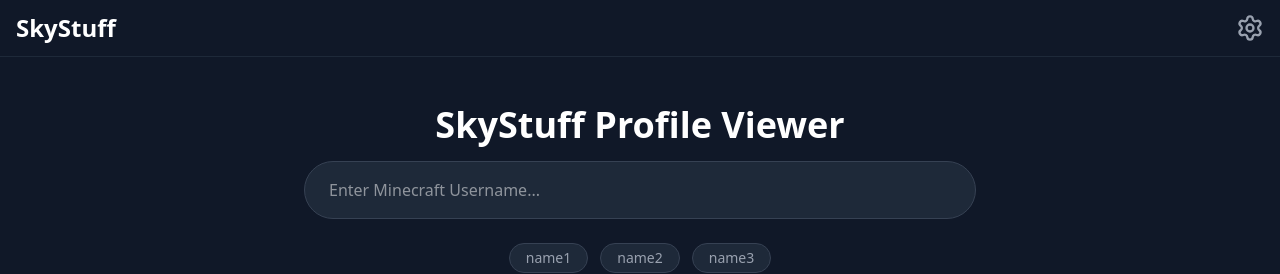
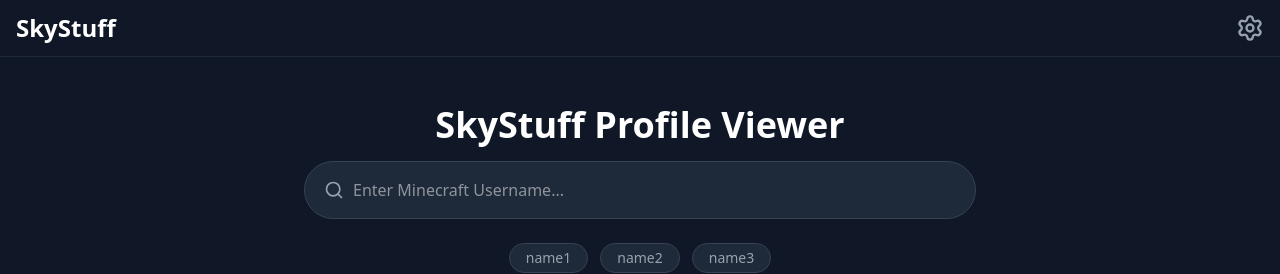
Before and after one commit to meeeeeooooow/skyStuff-v2, a Next.js app: page / in a window 1280 px wide. Shown: the top 274 px of the page. Built offline with nearby package versions, Linux system fonts and the light colour scheme.

Commit message:
Fix import case for Searchbar component and update its implementation

```diff
--- a/src/app/page.tsx
+++ b/src/app/page.tsx
@@ -1,10 +1,10 @@
 import EventTile from "@/components/EventTile";
 import MayorTile from "@/components/MayorTile";
-import SearchBar from "@/components/SearchBar";
+import Searchbar from "@/components/Searchbar";
 export default function Home() {
   return (
     <div className="max-w-7xl mx-auto py-12 px-4 sm:px-6 flex flex-col gap-12">
-      <SearchBar />
+      <Searchbar />
 
       <div className="grid grid-cols-1 md:grid-cols-2 gap-6">
         <MayorTile />
--- a/src/components/SearchBar.tsx
+++ b/src/components/SearchBar.tsx
@@ -1,12 +1,20 @@
-export default function SearchBar() {
+import { Search } from "lucide-react";
+
+export default function Searchbar() {
   return (
     <div className="flex flex-col items-center text-center gap-4">
       <h1 className="text-4xl font-bold">SkyStuff Profile Viewer</h1>
-      <input
-        type="text"
-        placeholder="Enter Minecraft Username..."
-        className="bg-gray-800 border border-gray-700 rounded-full px-6 py-4 w-full max-w-2xl"
-      />
+      <div className="relative w-full max-w-2xl">
+        <Search
+          className="absolute left-5 top-1/2 -translate-y-1/2 text-gray-400"
+          size={20}
+        />
+        <input
+          type="text"
+          placeholder="Enter Minecraft Username..."
+          className="bg-gray-800 border border-gray-700 rounded-full pl-12 pr-6 py-4 w-full"
+        />
+      </div>
       <div className="flex gap-3 mt-2">
         <span className="bg-gray-800 border border-gray-700 rounded-full px-4 py-1 text-sm text-gray-400 hover:text-white hover:border-gray-500 transition-colors cursor-pointer">
           name1
```
